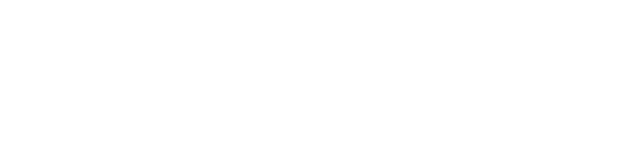
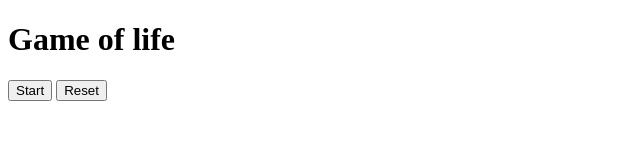
Before and after one commit to CarlosBoulder/202304-w2chwe-Carlos-alvarez, a website: page app/index.html in a window 1280 px wide. Shown: the whole page, without its empty margins (0-640 px from the left). Drawn offline with Linux system fonts and the light colour scheme.

Commit message:
Add main divisions in html skeleton

```diff
--- a/app/index.html
+++ b/app/index.html
@@ -9,6 +9,14 @@
 </head>
 
 <body>
+  <div class="main-container">
+    <h1>Game of life</h1>
+    <section class="board"></section>
+    <div class="buttons">
+      <button>Start</button>
+      <button>Reset</button>
+    </div>
+  </div>
 
 </body>
 
```
